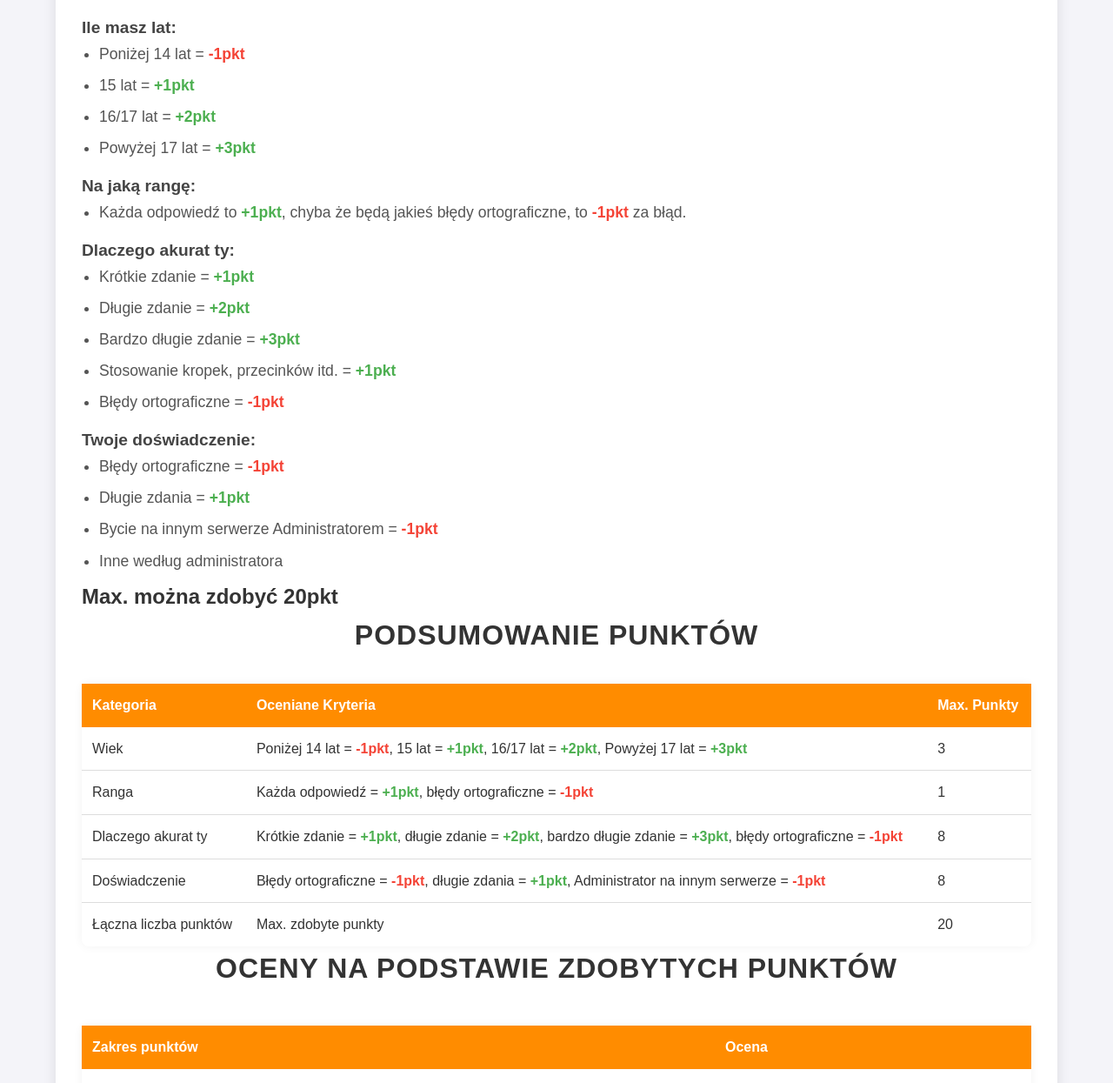
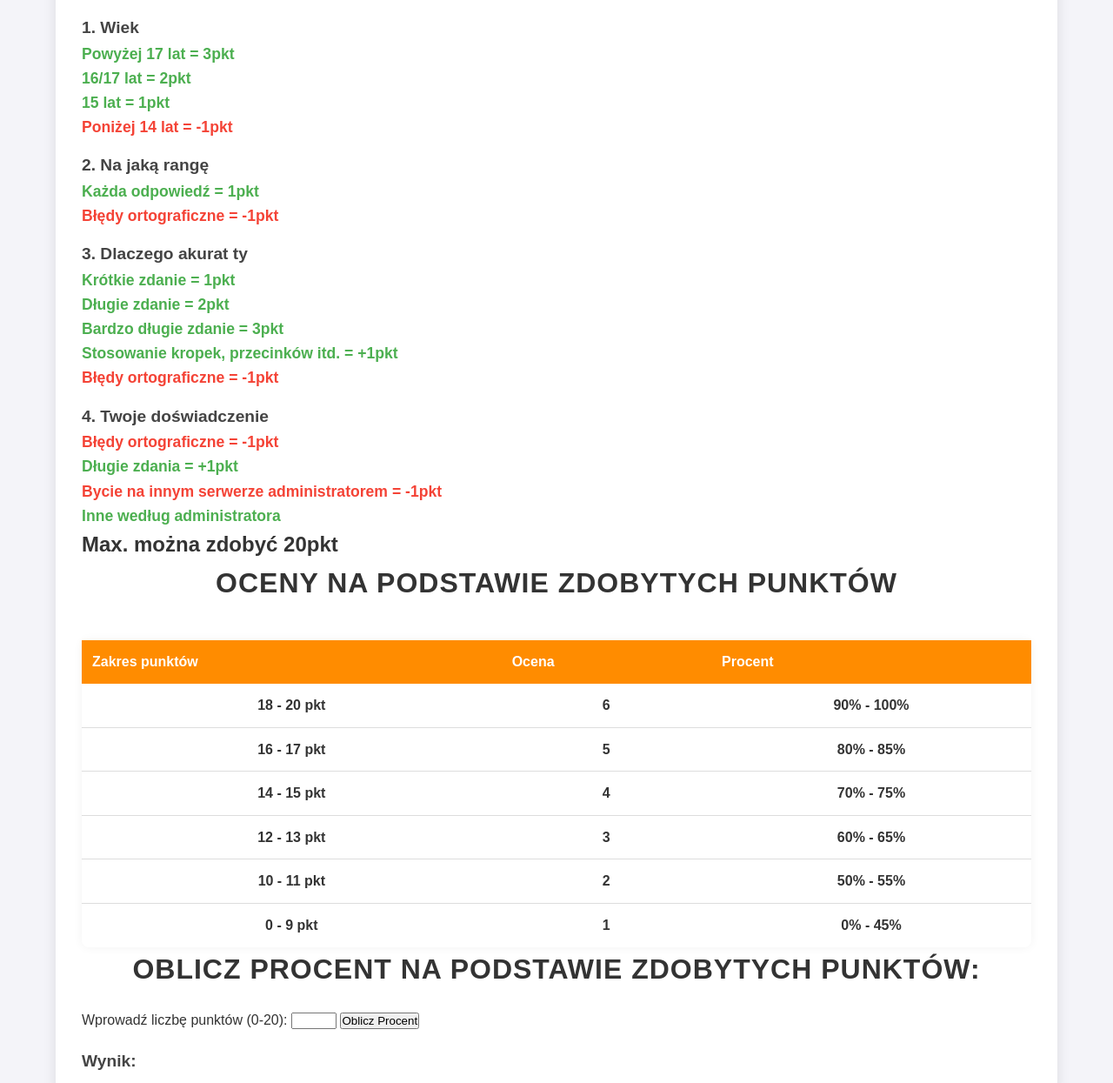
Before and after one commit to bartekwojtowicz/StronBobik, a plain HTML site: page index.html in a window 1280 px wide. Shown: the part 286-1531 px from the top of the page at 87% size. Drawn offline with Linux system fonts and the light colour scheme.

Commit message:
Update index.html

```diff
--- a/index.html
+++ b/index.html
@@ -18,133 +18,130 @@
     <main class="container">
         <section class="intro">
             <h2>Witaj na stronie Systemu Oceniania!</h2>
+
+            <!-- Szczegółowy opis punktacji -->
+            <h3>1. Wiek</h3>
             <div class="criteria">
-                <h3><strong>Ile masz lat:</strong></h3>
-                <ul>
-                    <li>Poniżej 14 lat = <span class="negative">-1pkt</span></li>
-                    <li>15 lat = <span class="positive">+1pkt</span></li>
-                    <li>16/17 lat = <span class="positive">+2pkt</span></li>
-                    <li>Powyżej 17 lat = <span class="positive">+3pkt</span></li>
-                </ul>
-
-                <h3><strong>Na jaką rangę:</strong></h3>
-                <ul>
-                    <li>Każda odpowiedź to <span class="positive">+1pkt</span>, chyba że będą jakieś błędy
-                        ortograficzne,
-                        to
-                        <span class="negative">-1pkt</span> za błąd.
-                    </li>
-                </ul>
-
-                <h3><strong>Dlaczego akurat ty:</strong></h3>
-                <ul>
-                    <li>Krótkie zdanie = <span class="positive">+1pkt</span></li>
-                    <li>Długie zdanie = <span class="positive">+2pkt</span></li>
-                    <li>Bardzo długie zdanie = <span class="positive">+3pkt</span></li>
-                    <li>Stosowanie kropek, przecinków itd. = <span class="positive">+1pkt</span></li>
-                    <li>Błędy ortograficzne = <span class="negative">-1pkt</span></li>
-                </ul>
-
-                <h3><strong>Twoje doświadczenie:</strong></h3>
-                <ul>
-                    <li>Błędy ortograficzne = <span class="negative">-1pkt</span></li>
-                    <li>Długie zdania = <span class="positive">+1pkt</span></li>
-                    <li>Bycie na innym serwerze Administratorem = <span class="negative">-1pkt</span></li>
-                    <li>Inne według administratora</li>
-                </ul>
-
-                <h1>Max. można zdobyć 20pkt</h1>
+                <p class="positive"> Powyżej 17 lat = 3pkt</p>
+                <p class="positive"> 16/17 lat = 2pkt</p>
+                <p class="positive"> 15 lat = 1pkt</p>
+                <p class="negative"> Poniżej 14 lat = -1pkt</p>
             </div>
 
-            <!-- Tabela punktów -->
-            <h2>Podsumowanie punktów</h2>
-            <table>
-                <thead>
-                    <tr>
-                        <th>Kategoria</th>
-                        <th>Oceniane Kryteria</th>
-                        <th>Max. Punkty</th>
-                    </tr>
-                </thead>
-                <tbody>
-                    <tr>
-                        <td>Wiek</td>
-                        <td>Poniżej 14 lat = <span class="negative">-1pkt</span>, 15 lat = <span
-                                class="positive">+1pkt</span>, 16/17 lat = <span class="positive">+2pkt</span>, Powyżej
-                            17 lat = <span class="positive">+3pkt</span></td>
-                        <td>3</td>
-                    </tr>
-                    <tr>
-                        <td>Ranga</td>
-                        <td>Każda odpowiedź = <span class="positive">+1pkt</span>, błędy ortograficzne = <span
-                                class="negative">-1pkt</span></td>
-                        <td>1</td>
-                    </tr>
-                    <tr>
-                        <td>Dlaczego akurat ty</td>
-                        <td>Krótkie zdanie = <span class="positive">+1pkt</span>, długie zdanie = <span
-                                class="positive">+2pkt</span>, bardzo długie zdanie = <span
-                                class="positive">+3pkt</span>, błędy ortograficzne = <span class="negative">-1pkt</span>
-                        </td>
-                        <td>8</td>
-                    </tr>
-                    <tr>
-                        <td>Doświadczenie</td>
-                        <td>Błędy ortograficzne = <span class="negative">-1pkt</span>, długie zdania = <span
-                                class="positive">+1pkt</span>, Administrator na innym serwerze = <span
-                                class="negative">-1pkt</span></td>
-                        <td>8</td>
-                    </tr>
-                    <tr>
-                        <td>Łączna liczba punktów</td>
-                        <td>Max. zdobyte punkty</td>
-                        <td>20</td>
-                    </tr>
-                </tbody>
-            </table>
+            <h3>2. Na jaką rangę</h3>
+            <div class="criteria">
+                <p class="positive"> Każda odpowiedź = 1pkt</p>
+                <p class="negative"> Błędy ortograficzne = -1pkt</p>
+            </div>
 
-            <!-- Tabela ocen -->
+            <h3>3. Dlaczego akurat ty</h3>
+            <div class="criteria">
+                <p class="positive"> Krótkie zdanie = 1pkt</p>
+                <p class="positive"> Długie zdanie = 2pkt</p>
+                <p class="positive"> Bardzo długie zdanie = 3pkt</p>
+                <p class="positive"> Stosowanie kropek, przecinków itd. = +1pkt</p>
+                <p class="negative"> Błędy ortograficzne = -1pkt</p>
+            </div>
+
+            <h3>4. Twoje doświadczenie</h3>
+            <div class="criteria">
+                <p class="negative"> Błędy ortograficzne = -1pkt</p>
+                <p class="positive"> Długie zdania = +1pkt</p>
+                <p class="negative"> Bycie na innym serwerze administratorem = -1pkt</p>
+                <p class="positive"> Inne według administratora</p>
+            </div>
+
+            <h1>Max. można zdobyć 20pkt</h1>
+
+            <!-- Tabela z punktami i ocenami -->
             <h2>Oceny na podstawie zdobytych punktów</h2>
             <table class="grades">
                 <thead>
                     <tr>
                         <th>Zakres punktów</th>
                         <th>Ocena</th>
+                        <th>Procent</th>
                     </tr>
                 </thead>
                 <tbody>
                     <tr>
                         <td>18 - 20 pkt</td>
                         <td>6</td>
+                        <td>90% - 100%</td>
                     </tr>
                     <tr>
                         <td>16 - 17 pkt</td>
                         <td>5</td>
+                        <td>80% - 85%</td>
                     </tr>
                     <tr>
                         <td>14 - 15 pkt</td>
                         <td>4</td>
+                        <td>70% - 75%</td>
                     </tr>
                     <tr>
                         <td>12 - 13 pkt</td>
                         <td>3</td>
+                        <td>60% - 65%</td>
                     </tr>
                     <tr>
                         <td>10 - 11 pkt</td>
                         <td>2</td>
+                        <td>50% - 55%</td>
                     </tr>
                     <tr>
                         <td>0 - 9 pkt</td>
                         <td>1</td>
+                        <td>0% - 45%</td>
                     </tr>
                 </tbody>
             </table>
+
+            <!-- Formularz do obliczania procentu -->
+            <h2>Oblicz procent na podstawie zdobytych punktów:</h2>
+            <form id="scoreForm">
+                <label for="scoreInput">Wprowadź liczbę punktów (0-20): </label>
+                <input type="number" id="scoreInput" name="score" min="0" max="20" required>
+                <button type="submit">Oblicz Procent</button>
+            </form>
+
+            <div id="result" style="margin-top: 20px;">
+                <h3>Wynik:</h3>
+                <p id="percentageResult"></p>
+            </div>
         </section>
 
         <footer>
             <p>&copy; 2024 GoldPlugins. Wszystkie prawa zastrzeżone.</p>
         </footer>
     </main>
+
+    <script>
+        document.getElementById('scoreForm').addEventListener('submit', function (event) {
+            event.preventDefault();
+
+            var score = parseInt(document.getElementById('scoreInput').value);
+            var percentage = (score / 20) * 100;
+            var resultText = '';
+
+            if (score >= 18) {
+                resultText = 'Ocena: 6, Procent: 90% - 100%';
+            } else if (score >= 16) {
+                resultText = 'Ocena: 5, Procent: 80% - 85%';
+            } else if (score >= 14) {
+                resultText = 'Ocena: 4, Procent: 70% - 75%';
+            } else if (score >= 12) {
+                resultText = 'Ocena: 3, Procent: 60% - 65%';
+            } else if (score >= 10) {
+                resultText = 'Ocena: 2, Procent: 50% - 55%';
+            } else {
+                resultText = 'Ocena: 1, Procent: 0% - 45%';
+            }
+
+            document.getElementById('percentageResult').textContent = `Twoje punkty: ${score} | Procent: ${percentage.toFixed(2)}% | ${resultText}`;
+        });
+    </script>
+
 </body>
 
 </html>
```
